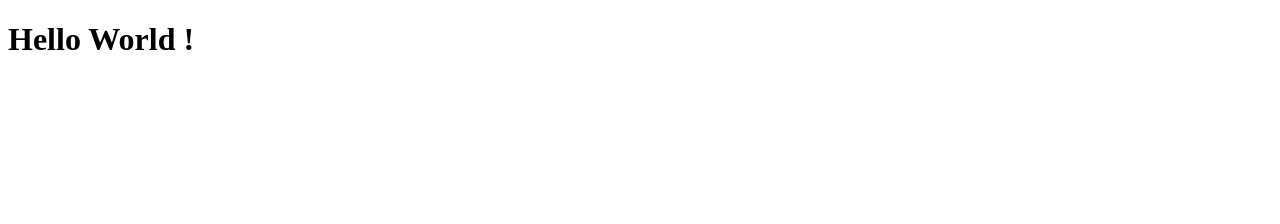
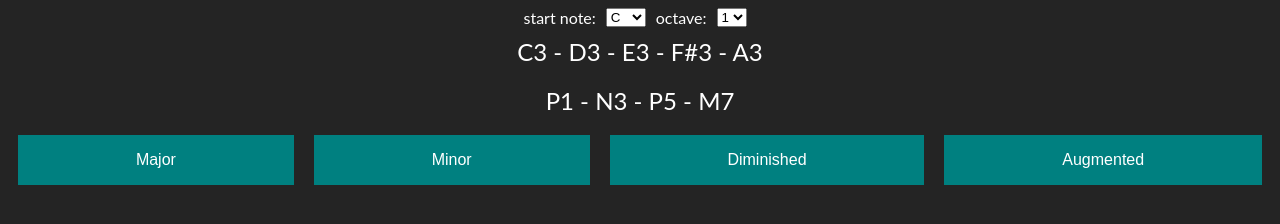
Before and after one commit to Weslley03/chord-player-music, a website built with Parcel: page src/index.html in a window 1280 px wide. Built offline with nearby package versions, Linux system fonts and the light colour scheme.

Commit message:
update project

```diff
--- a/package.json
+++ b/package.json
@@ -6,6 +6,8 @@
   "version": "1.0.0",
   "main": "index.js",
   "dependencies": {
+    "@tonaljs/chord": "^6.0.0",
+    "@tonaljs/tonal": "^4.10.0",
     "abortcontroller-polyfill": "^1.7.5",
     "ansi-styles": "^4.3.0",
     "argparse": "^2.0.1",
--- a/src/index.html
+++ b/src/index.html
@@ -3,10 +3,37 @@
 <head>
     <meta charset="UTF-8">
     <meta name="viewport" content="width=device-width, initial-scale=1.0">
+    <link rel="stylesheet" href="style.css">
     <title>spread music</title>
 </head>
 <body>
-    <h1>Hello World !</h1>
-    <script src="index.js"></script>
+    <div class="controls">
+        <label for="start-note">start note:</label>
+        <select name="start-note" id="start-note">
+            <option value="">C</option>
+            <option value="">D</option>
+            <option value="">E</option>
+            <option value="">F</option>
+            <option value="">G</option>
+            <option value="">A</option>
+        </select>
+        <label for="octave">octave:</label>
+        <select name="octave" id="octave">
+            <option value="">1</option>
+            <option value="">2</option>
+            <option value="">3</option>
+        </select>
+    </div>
+    <div class="chord-notes">
+        <p class="notes-in-chord">C3 - D3 - E3 - F#3 - A3</p>
+        <p class="intervals-in-chord">P1 - N3 - P5 - M7</p>
+    </div>
+    <div class="buttons">
+        <button>Major</button>
+        <button>Minor</button>
+        <button>Diminished</button>
+        <button>Augmented</button>
+    </div>
+    <script  type="module" src="index.js"></script>
 </body>
 </html>
--- a/src/index.js
+++ b/src/index.js
@@ -0,0 +1,32 @@
+const startNotes = ['C', 'C#', 'Db', 'D', 'D#', 'Eb', 'E', 'F', 'F#', 'Gb', 'G', 'G#', 'Ab', 'A', 'A#', 'Bb', 'B'];
+const startNotesSelector = document.querySelector('#start-note')
+const octavesSelector = document.querySelector('#octave')
+
+const app = {
+    init(){
+        this.setupStartNotes();
+        this.setupOctaves();
+    },
+
+    setupStartNotes() {
+        startNotes.forEach(noteName => {
+            let noteNameOption = this.createElement('option', noteName);
+            startNotesSelector.appendChild(noteNameOption)
+        });
+    },
+
+    setupOctaves() {
+        for(let i = 1; i <= 7; i++) {
+            let octavesNumber = this.createElement('option', i)
+            octavesSelector.appendChild(octavesNumber)
+        }
+    },
+
+    createElement(elementName, content) {
+        let element = document.createElement(elementName);
+        element.innerHTML = content;
+        return element
+    }
+}
+
+app.init()
--- /dev/null
+++ b/src/style.css
@@ -0,0 +1,43 @@
+body {
+    font-family: Lato, sans-serif;
+    color: #fff;
+    background-color: #242424;
+}
+
+.controls {
+    display: flex;
+    justify-content: center;
+}
+
+.controls select {
+    margin: 0 10px;
+}
+
+.chord-notes {
+    display: flex;
+    flex-direction: column;
+    justify-content: center;
+    align-items: center;
+    font-size: 1.5em;
+}
+
+.chord-notes p {
+    margin: 10px 0;
+}
+
+.buttons {
+    display: flex;
+    flex-wrap: wrap;
+    width: 100%;
+}
+
+.buttons button {
+    flex-grow: 1;
+    min-width: 200px;
+    height: 50px;
+    font-size: 1em;
+    background-color: teal;
+    border: none;
+    color: #fff;
+    margin: 10px;
+}
```
Also changed, not shown: 1 other file.
